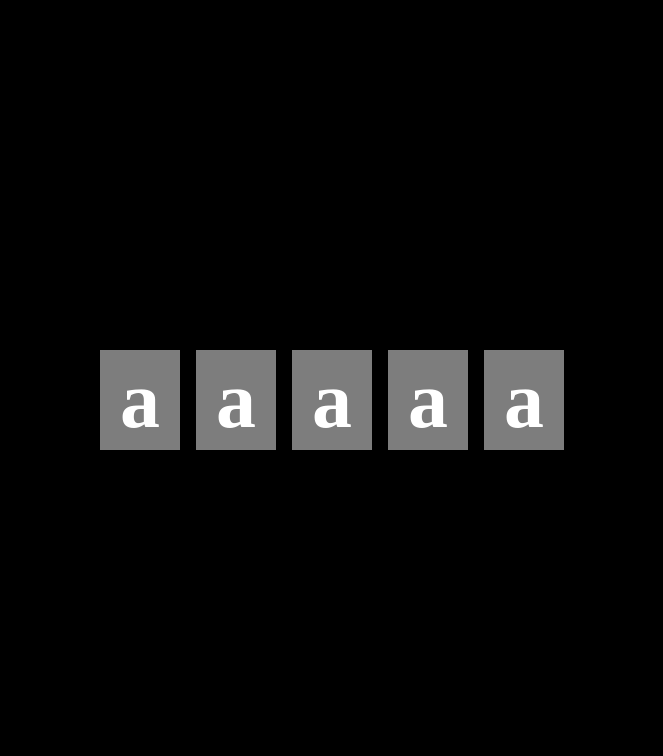
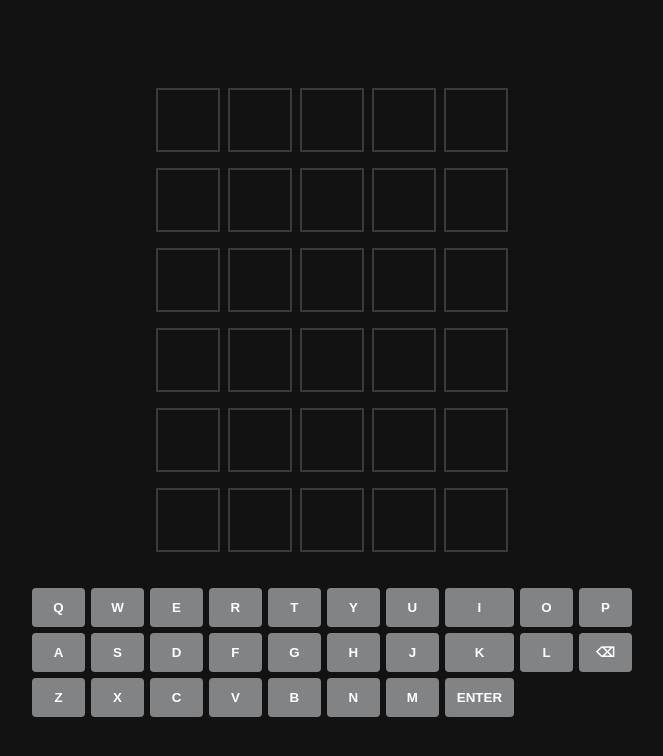
Before and after one commit to Clark-Castro/Wordle-Clone-NextJS, a Next.js app: page / in a window 1280 px wide. Shown: the top 756 px of the page, without its empty margins (308-971 px from the left). Built offline with nearby package versions, Linux system fonts and the light colour scheme.

Commit message:
Basic Functionality Done.

```diff
--- a/src/app/globals.css
+++ b/src/app/globals.css
@@ -13,9 +13,11 @@ body {
   display: flex;
   width: 100vw;
   height: 100vh;
-  background-color: black;
+  background-color: #121213;
   justify-content: center;
   align-items: center;
+  flex-direction: column;
+  font-family: Arial, sans-serif;
 }
 
 :root {
@@ -23,3 +25,46 @@ body {
   --yellow-col: #b59f3b;
   --green-col: #538d4e;
 }
+
+.board {
+  display: flex;
+  flex-direction: column;
+  gap: 8px;
+  margin-bottom: 2rem;
+}
+
+.keyboard {
+  display: grid;
+  grid-template-columns: repeat(10, 1fr);
+  gap: 6px;
+  max-width: 600px;
+  margin-top: 1rem;
+}
+
+.key {
+  background-color: #818384;
+  color: white;
+  font-weight: bold;
+  border: none;
+  padding: 12px;
+  border-radius: 4px;
+  cursor: pointer;
+  transition: background-color 0.2s;
+  text-transform: uppercase;
+}
+
+.key.correct {
+  background-color: var(--green-col);
+}
+
+.key.present {
+  background-color: var(--yellow-col);
+}
+
+.key.absent {
+  background-color: #3a3a3c;
+}
+
+.key:active {
+  transform: scale(0.95);
+}
--- a/src/app/page.tsx
+++ b/src/app/page.tsx
@@ -3,32 +3,158 @@ import Row from "@/components/Row";
 import { useEffect, useState } from "react";
 import { RowData } from "@/types";
 
+const targetWord = "FUCKS";
+
 export default function Home() {
-  const [data, setData] = useState<RowData | null>(null);
+  const [rows, setRows] = useState<RowData[]>([]);
+  const [currentInput, setCurrentInput] = useState("");
+  const [gameOver, setGameOver] = useState(false);
+  const [keyboardColors, setKeyboardColors] = useState<Record<string, string>>(
+    {}
+  );
 
   useEffect(() => {
-    setData(
-      Object.fromEntries(
-        Array.from({ length: 5 }, (_, i) => [
-          `b${i + 1}`,
-          { color: "gray", letter: "a" },
-        ])
-      ) as RowData
-    );
+    setRows(new Array(6).fill(null).map(() => createEmptyRow()));
   }, []);
 
+  useEffect(() => {
+    const handleKeyDown = (event: KeyboardEvent) => {
+      const key = event.key.toUpperCase();
+      if (gameOver) return;
+      if (key === "ENTER") {
+        if (currentInput.length === 5) {
+          handleSubmit();
+        }
+      } else if (key === "BACKSPACE") {
+        setCurrentInput((prev) => prev.slice(0, -1));
+      } else if (/^[A-Z]$/.test(key) && currentInput.length < 5) {
+        setCurrentInput((prev) => prev + key);
+      }
+    };
+
+    // Adding the keydown listener
+    window.addEventListener("keydown", handleKeyDown);
+
+    // Cleanup the event listener on component unmount
+    return () => {
+      window.removeEventListener("keydown", handleKeyDown);
+    };
+  }, [currentInput, gameOver]);
+
+  function createEmptyRow(): RowData {
+    return Object.fromEntries(
+      Array.from({ length: 5 }, (_, i) => [
+        `b${i + 1}` as const,
+        { color: "gray", letter: "" },
+      ])
+    ) as RowData;
+  }
+
+  function handleKey(key: string) {
+    if (gameOver) return;
+    if (key === "Enter") {
+      if (currentInput.length === 5) {
+        handleSubmit();
+      }
+    } else if (key === "Backspace") {
+      setCurrentInput((prev) => prev.slice(0, -1));
+    } else if (/^[A-Z]$/.test(key) && currentInput.length < 5) {
+      setCurrentInput((prev) => prev + key);
+    }
+  }
+
+  function handleSubmit() {
+    const guess = currentInput.toUpperCase();
+    const newRows = [...rows];
+    const rowIndex = newRows.findIndex(
+      (row) => Object.values(row)[0].letter === ""
+    );
+    if (rowIndex === -1) return;
+
+    const resultRow = { ...newRows[rowIndex] };
+    const colorMap: Record<string, string> = { ...keyboardColors };
+
+    const rowKeys: (keyof RowData)[] = ["b1", "b2", "b3", "b4", "b5"];
+
+    for (let i = 0; i < 5; i++) {
+      const key = rowKeys[i];
+      const letter = guess[i];
+      if (letter === targetWord[i]) {
+        resultRow[key].color = "correct";
+        colorMap[letter] = "correct";
+      } else if (targetWord.includes(letter)) {
+        resultRow[key].color = "present";
+        if (colorMap[letter] !== "correct") colorMap[letter] = "present";
+      } else {
+        resultRow[key].color = "absent";
+        if (!colorMap[letter]) colorMap[letter] = "absent";
+      }
+      resultRow[key].letter = letter;
+    }
+
+    newRows[rowIndex] = resultRow;
+    setRows(newRows);
+    setKeyboardColors(colorMap);
+    setCurrentInput("");
+
+    if (guess === targetWord) setGameOver(true);
+    else if (rowIndex === 5) setGameOver(true);
+  }
+
+  const keys = [
+    ..."QWERTYUIOP".split(""),
+    ..."ASDFGHJKL".split(""),
+    "Backspace",
+    ..."ZXCVBNM".split(""),
+    "Enter",
+  ];
+
+  // Function to update the current row with typed letters
+  const updateCurrentRow = (input: string): RowData => {
+    const currentRow = createEmptyRow();
+    for (let i = 0; i < input.length; i++) {
+      currentRow[`b${i + 1}` as keyof RowData].letter = input[i];
+    }
+    return currentRow;
+  };
+
   return (
-    data && (
-      <div
-        style={{
-          alignItems: "center",
-          justifyContent: "center",
-          display: "flex",
-          flexDirection: "column",
-          gap: "1rem",
-        }}>
-        <Row data={data} />
+    <div>
+      <div className="board">
+        {rows.map((row, i) => (
+          <Row
+            key={i}
+            data={
+              i === rows.findIndex((r) => r.b1.letter === "")
+                ? updateCurrentRow(currentInput)
+                : row
+            }
+          />
+        ))}
       </div>
-    )
+
+      <div className="keyboard">
+        {keys.map((k, i) => (
+          <button
+            key={i}
+            className={`key ${keyboardColors[k] || ""}`}
+            onClick={() => handleKey(k === "Backspace" ? "Backspace" : k)}>
+            {k === "Backspace" ? "⌫" : k}
+          </button>
+        ))}
+      </div>
+
+      {gameOver && (
+        <p style={{ color: "white", marginTop: "1rem" }}>
+          {rows.some((row) =>
+            Object.values(row).every(
+              (block, idx) => block.letter === targetWord[idx]
+            )
+          )
+            ? "🎉 You won!"
+            : `😢 Game over! Word was ${targetWord}`}
+        </p>
+      )}
+    </div>
   );
 }
--- a/src/components/Block.tsx
+++ b/src/components/Block.tsx
@@ -4,31 +4,35 @@ import { BlockData } from "@/types";
 
 export default function Block({ color, letter }: BlockData) {
   const [bgColor, setBgColor] = useState("var(--gray-col)");
+  const [borderColor, setBorderColor] = useState("var(--gray-col)");
 
   useEffect(() => {
-    setBgColor(
-      color === "correct"
-        ? "var(--green-col)"
-        : color === "present"
-        ? "var(--yellow-col)"
-        : "var(--gray-col)"
-    );
+    const colorMap: Record<string, string> = {
+      correct: "var(--green-col)",
+      present: "var(--yellow-col)",
+      absent: "#3a3a3c",
+      gray: "#121213",
+    };
+    setBgColor(colorMap[color] || "#121213");
+    setBorderColor(color !== "gray" ? "transparent" : "#3a3a3c");
   }, [color]);
 
   return (
     <div
       style={{
+        width: "64px",
+        height: "64px",
+        margin: "4px",
         display: "flex",
+        justifyContent: "center",
         alignItems: "center",
-        justifyContent: "center",
-        width: "80px",
-        height: "100px",
         backgroundColor: bgColor,
-        margin: "0.5rem",
-        fontSize: "5rem",
-        fontWeight: "900",
+        border: `2px solid ${borderColor}`,
+        fontSize: "2rem",
+        fontWeight: "bold",
+        textTransform: "uppercase",
         color: "white",
-        userSelect: "none",
+        transition: "background-color 0.3s ease, border 0.3s ease",
       }}>
       {letter}
     </div>
```
Also changed, not shown: src/components/Keyboard.tsx (added, +29 -0 lines), src/hooks/useWordleGame.ts (added, +51 -0 lines), src/utils/game.ts (added, +25 -0 lines).
